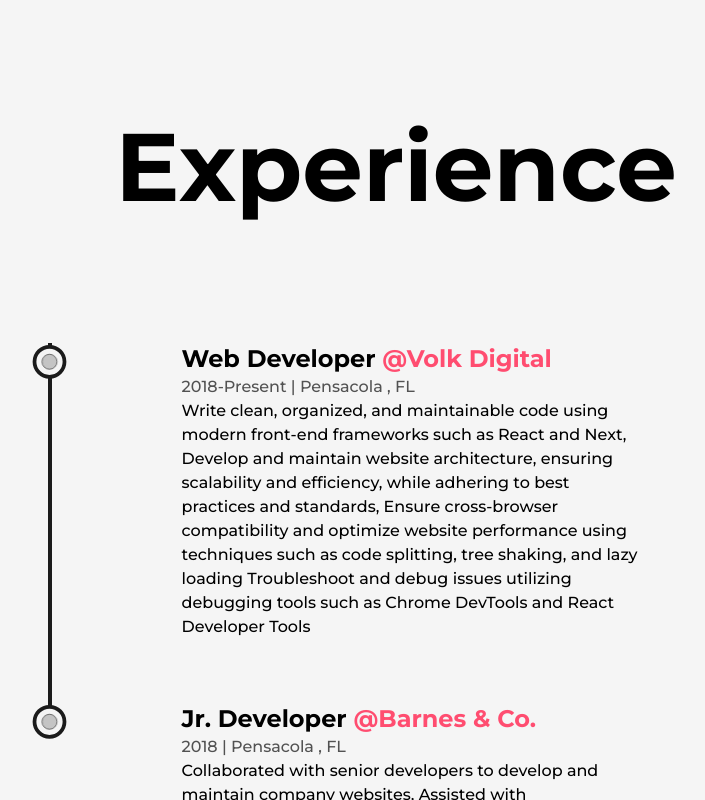
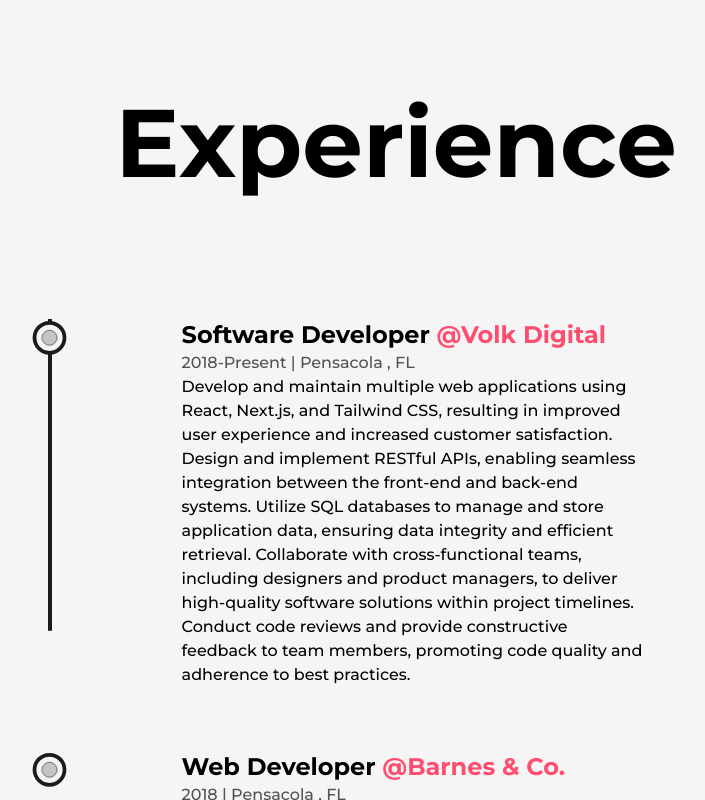
Before and after one commit to dimitry-roshchin/DimitryPortfolio, a Next.js app: page /about in a window 1280 px wide. Shown: the part 2000-2800 px from the top of the page, without its empty margins (244-949 px from the left). Built offline with nearby package versions, Linux system fonts and the light colour scheme.

Commit message:
copy updates

```diff
--- a/src/components/Experience.js
+++ b/src/components/Experience.js
@@ -47,26 +47,22 @@
             style={{scaleY: scrollYProgress}}
             className='absolute left-9 top-0 w-[4px] h-full bg-dark origin-top dark:bg-[#b7b7b7] md:w-[2px] md:left-[30px] xs:left-[20px]'/>
             <ul className='w-full flex flex-col items-start justify-between ml-4 xs:ml-2'>
-               <Details position="Web Developer" company="Volk Digital" companyLink="https://www.volkwebdev.com/"
+               <Details position="Software Developer" company="Volk Digital" companyLink="https://www.volkwebdev.com/"
                time="2018-Present" address="Pensacola , FL"
-               work="Write clean, organized, and maintainable code using modern front-end frameworks such as React and Next,
-               Develop and maintain website architecture, ensuring scalability and efficiency, while adhering to best practices and standards,
-               Ensure cross-browser compatibility and optimize website performance using techniques such as code splitting, tree shaking, and lazy loading
-Troubleshoot and debug issues utilizing debugging tools such as Chrome DevTools and React Developer Tools"/>
+               work="Develop and maintain multiple web applications using React, Next.js, and Tailwind CSS, resulting in improved user experience and increased customer satisfaction.
+               Design and implement RESTful APIs, enabling seamless integration between the front-end and back-end systems.
+               Utilize SQL databases to manage and store application data, ensuring data integrity and efficient retrieval.
+               Collaborate with cross-functional teams, including designers and product managers, to deliver high-quality software solutions within project timelines.
+               Conduct code reviews and provide constructive feedback to team members, promoting code quality and adherence to best practices."/>
 
-                <Details position=" Jr. Developer" company="Barnes & Co." companyLink=""
+                <Details position="Web Developer" company="Barnes & Co." companyLink=""
                time="2018" address="Pensacola , FL"
-               work="Collaborated with senior developers to develop and maintain company websites,
-               Assisted with troubleshooting and debugging issues as they arose,
-               Worked on various projects using React and Angular frameworks,
-               Participated in code reviews and contributed to the development of coding standards."/>
+               work="Assisted in developing and maintaining web applications using React and Next.js, contributing to the company's product portfolio.
+               Worked closely with senior developers to implement responsive UI designs using Tailwind CSS, enhancing the user experience.
+               Supported API development efforts by creating and consuming API endpoints, facilitating data exchange between front-end and back-end systems.
+               Gained practical experience in working with SQL databases, writing SQL queries, and performing basic database administration tasks."/>
 
-                <Details position="Solutions Consultant" company="Verizon" companyLink="https://www.verizon.com"
-               time="2014-2018" address="Pensacola , FL"
-               work="Build and maintain strong relationships with customers, earning their trust and loyalty
-               Meet and exceed sales targets and performance metrics
-               Continuously develop and enhance technical and sales skills through training and self-study
-               Contribute to the development of sales strategies and tactics that drive revenue growth and customer satisfaction"/>
+
             </ul>
         </div>
     </div>
--- a/src/pages/about.js
+++ b/src/pages/about.js
@@ -63,7 +63,7 @@
                         </p>
 
                         <p className='font-medium'>
-                        I have a solid foundation in JavaScript & Java, as well as experience
+                        I have a solid foundation in JavaScript, as well as experience
                         with various web development frameworks such as React and Next. I am constantly learning
                         and staying up-to-date with the latest web development trends and technologies
                         </p>
--- a/src/pages/index.js
+++ b/src/pages/index.js
@@ -37,8 +37,8 @@
                 <AnimatedText text="Bringing Digital Ideas to Life with Passion and Skill." className='!text-6xl !text-left xl:!text-5xl lg:!text-center
                 lg:!text-6xl md:!text-5xl sm:!text-3xl'/>
                 <p className='my-4 text-base font-medium md:text-sm sm:text-xs'>
-                Hello, I'm Dimitry, a skilled full-stack developer, my primary goal is to transform ideas into innovative
-                web applications. You can explore a collection of my recent projects, highlighting my proficiency in React.js and web development.
+                Hello, I'm Dimitry, a skilled software developer, my primary goal is to transform ideas into innovative
+                web applications. You can explore a collection of my recent projects, highlighting my proficiency in React.js and software development.
                 </p>
                 <div className='flex items-center self-start mt-2 lg:self-center'>
                   <Link href="/about"
```
